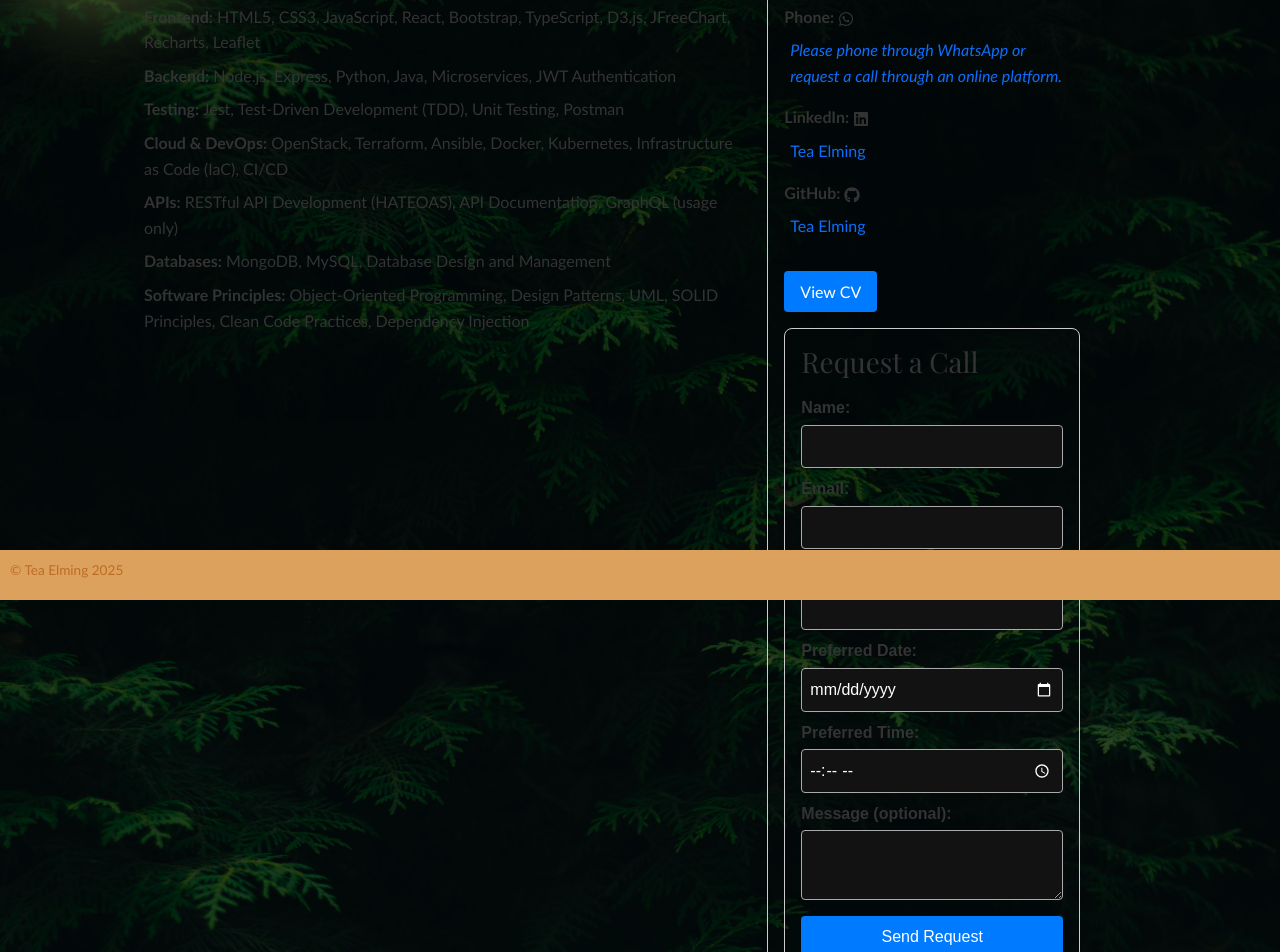
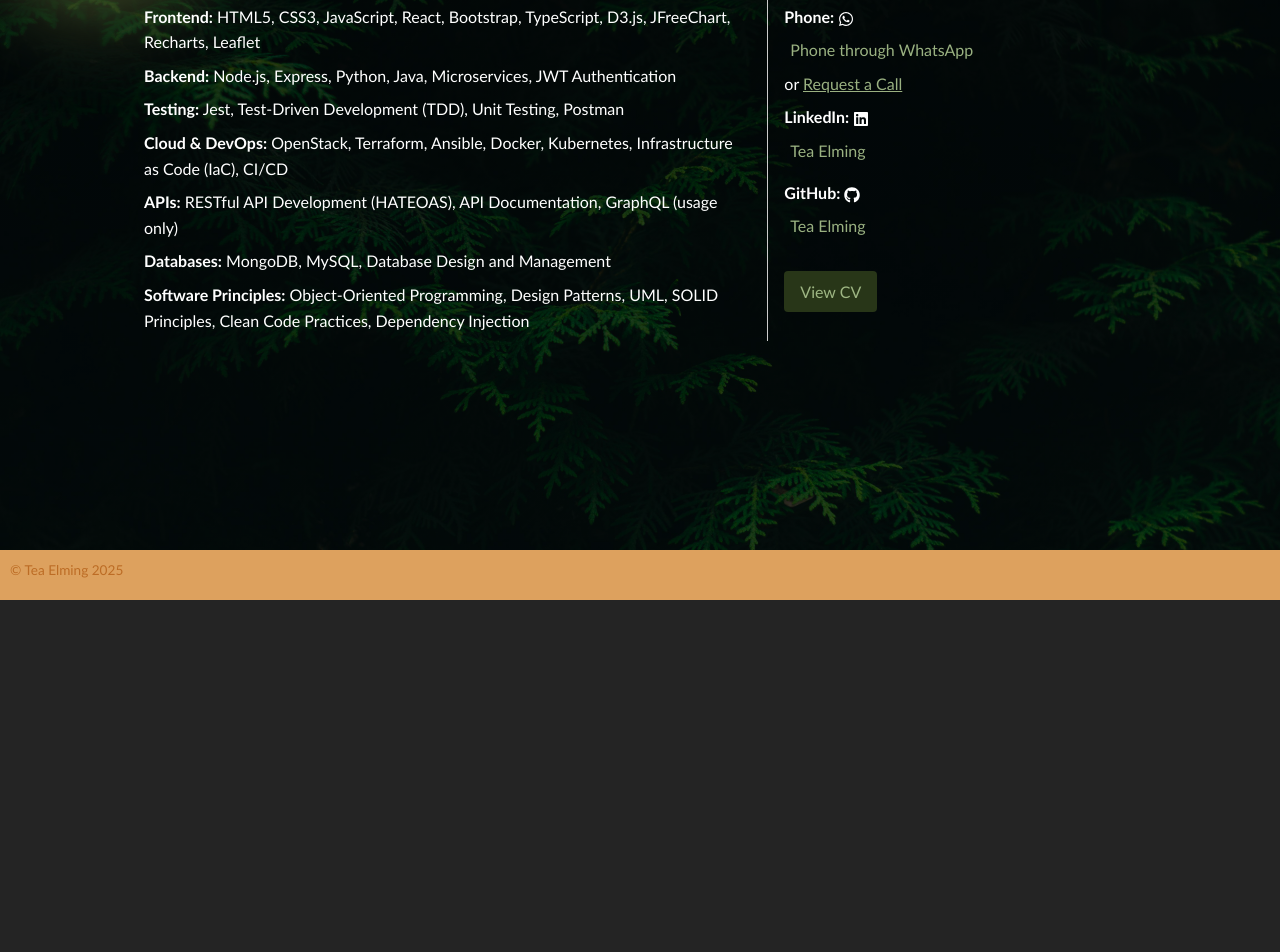
Before and after one commit to TeaElming/TeaElmingPortfolio, a React (Vite) app in the folder my-portfolio/: page /about in a window 1280 px wide. Shown: the part 200-1152 px from the top of the page. After the commit the page ends 800 px from the top, so only its background shows below. Built offline with nearby package versions, Linux system fonts and the light colour scheme.

Commit message:
Modal for request call

```diff
--- a/my-portfolio/src/components/forms/css/request-call-form.css
+++ b/my-portfolio/src/components/forms/css/request-call-form.css
@@ -21,10 +21,20 @@
   border-radius: 4px;
 }
 
-.request-call-form button {
+[data-version='prettier'][data-theme="light"] .request-call-form button {
   margin-top: 1rem;
   padding: 0.5rem;
-  background-color: #007bff;
+  background-color: rgba(171, 196, 143, 0.9);
+  color: #fff;
+  border: none;
+  border-radius: 4px;
+  cursor: pointer;
+}
+
+[data-version='prettier'][data-theme="dark"] .request-call-form button {
+  margin-top: 1rem;
+  padding: 0.5rem;
+  background-color: #283618;
   color: #fff;
   border: none;
   border-radius: 4px;
--- a/my-portfolio/src/components/forms/request-call-form.tsx
+++ b/my-portfolio/src/components/forms/request-call-form.tsx
@@ -35,9 +35,9 @@ const RequestCallForm: React.FC = () => {
 		e.preventDefault()
 		setIsSubmitting(true)
 
-		const serviceId = process.env.REACT_APP_EMAILJS_SERVICE_ID!
-		const templateId = process.env.REACT_APP_EMAILJS_TEMPLATE_ID!
-		const userId = process.env.REACT_APP_EMAILJS_USER_ID!
+		const serviceId = import.meta.env.VITE_EMAILJS_SERVICE_ID!
+		const templateId = import.meta.env.VITE_EMAILJS_TEMPLATE_ID!
+		const userId = import.meta.env.VITE_EMAILJS_USER_ID!
 
 		emailjs
 			.send(serviceId, templateId, { ...formData }, userId)
--- a/my-portfolio/src/pages/pretty/About.tsx
+++ b/my-portfolio/src/pages/pretty/About.tsx
@@ -1,18 +1,23 @@
 /** @format */
 
-import React from "react"
+import React, { useState } from "react"
 import { FaWhatsapp, FaEnvelope, FaLinkedin, FaGithub } from "react-icons/fa"
 import RequestCallForm from "../../components/forms/request-call-form"
 import "./css/About.css"
 
 const AboutP: React.FC = () => {
+	const [showModal, setShowModal] = useState(false)
+
+	const openModal = () => setShowModal(true)
+	const closeModal = () => setShowModal(false)
+
 	return (
 		<div className="about-container">
 			<div className="about-content">
 				<section className="about-info">
 					<div className="about-intro">
 						<p>
-							I am a recent Computer Science-graduate who thrives in challenging
+							I am a soon-to-be Computer Science-graduate who thrives in challenging
 							environments that require problem-solving and continuous learning.
 						</p>
 					</div>
@@ -64,11 +69,12 @@ const AboutP: React.FC = () => {
 							target="_blank"
 							rel="noopener noreferrer"
 						>
-							<i>
-								Please phone through WhatsApp or request a call through an
-								online platform.
-							</i>
-						</a>
+							Phone through WhatsApp
+						</a>{" "}
+						or{" "}
+						<span onClick={openModal} className="request-call-link">
+							Request a Call
+						</span>
 					</p>
 					<p>
 						<strong>LinkedIn:</strong> <FaLinkedin />{" "}
@@ -98,8 +104,20 @@ const AboutP: React.FC = () => {
 					>
 						View CV
 					</a>
-					{/* Insert the RequestCallForm here */}
-					<RequestCallForm />
+
+					{showModal && (
+						<div className="modal-overlay" onClick={closeModal}>
+							<div
+								className="modal-content"
+								onClick={(e) => e.stopPropagation()}
+							>
+								<button className="close-button" onClick={closeModal}>
+									&times;
+								</button>
+								<RequestCallForm />
+							</div>
+						</div>
+					)}
 				</aside>
 			</div>
 		</div>
--- a/my-portfolio/src/pages/pretty/css/About.css
+++ b/my-portfolio/src/pages/pretty/css/About.css
@@ -1,10 +1,19 @@
-.about-container {
+[data-version='prettier'][data-theme="light"] .about-container {
   max-width: 1000px;
   margin: 0 auto;
   padding: 2rem;
   font-family: Arial, sans-serif;
   line-height: 1.6;
   color: #333;
+}
+
+[data-version='prettier'][data-theme="dark"] .about-container {
+  max-width: 1000px;
+  margin: 0 auto;
+  padding: 2rem;
+  font-family: Arial, sans-serif;
+  line-height: 1.6;
+  color: #fff;
 }
 
 .about-header h1 {
@@ -56,15 +65,26 @@
   display: inline-block;
   margin-top: 1rem;
   padding: 0.5rem 1rem;
-  background-color: #007bff;
   color: #fff;
   text-decoration: none;
   border-radius: 4px;
   transition: background-color 0.2s ease;
 }
 
-.cv-link:hover {
-  background-color: #0056b3;
+[data-version='prettier'][data-theme="dark"] .cv-link {
+  background-color: #283618;
+}
+
+[data-version='prettier'][data-theme="light"] .cv-link {
+  background-color: rgba(171, 196, 143, 0.9);
+}
+
+[data-version='prettier'][data-theme="light"] .cv-link:hover {
+  color: #283618;
+}
+
+[data-version='prettier'][data-theme="dark"] .cv-link:hover {
+  color: rgba(171, 196, 143, 0.9);
 }
 
 .about-footer {
@@ -73,3 +93,75 @@
   font-size: 0.9rem;
   color: #555;
 }
+
+.modal-overlay {
+  position: fixed;
+  top: 0;
+  left: 0;
+  width: 100%;
+  height: 100%;
+  background-color: rgba(0, 0, 0, 0.7);
+  display: flex;
+  justify-content: center;
+  align-items: center;
+  z-index: 1000;
+}
+
+.modal-content {
+  background-color: #fff;
+  padding: 2rem;
+  border-radius: 8px;
+  position: relative;
+  width: 90%;
+  max-width: 500px;
+  box-shadow: 0 5px 15px rgba(0, 0, 0, 0.3);
+}
+
+.close-button {
+  position: absolute;
+  top: 0.5rem;
+  right: 1rem;
+  background: none;
+  border: none;
+  font-size: 1.5rem;
+  cursor: pointer;
+}
+
+[data-version='prettier'][data-theme="dark"] .request-call-link {
+  cursor: pointer;
+  color: rgba(171, 196, 143, 0.9);
+  text-decoration: underline;
+}
+
+[data-version='prettier'][data-theme="dark"] .request-call-link:hover {
+  color: #0056b3;
+}
+
+[data-version='prettier'][data-theme="light"] .request-call-link {
+  cursor: pointer;
+  color: #283618;
+  text-decoration: underline;
+}
+
+[data-version='prettier'][data-theme="light"] .request-call-link:hover {
+  color: #0056b3;
+}
+
+
+
+[data-version='prettier'][data-theme="light"] a {
+  color: #283618;
+}
+
+
+[data-version='prettier'][data-theme="light"] a:hover {
+  color: #0056b3;
+}
+
+[data-version='prettier'][data-theme="dark"] a {
+  color: rgba(171, 196, 143, 0.9);
+}
+
+[data-version='prettier'][data-theme="dark"] a:hover {
+  color: #0056b3;
+}
```
